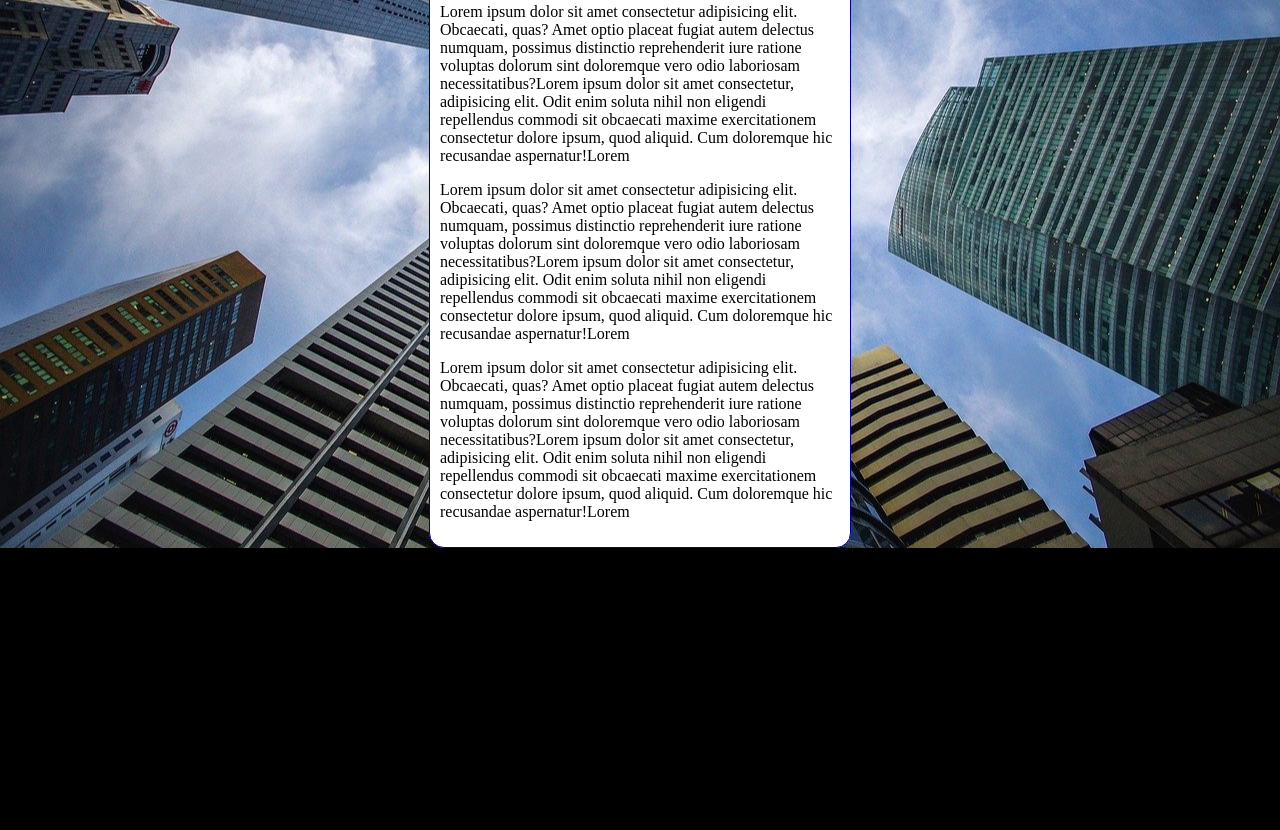
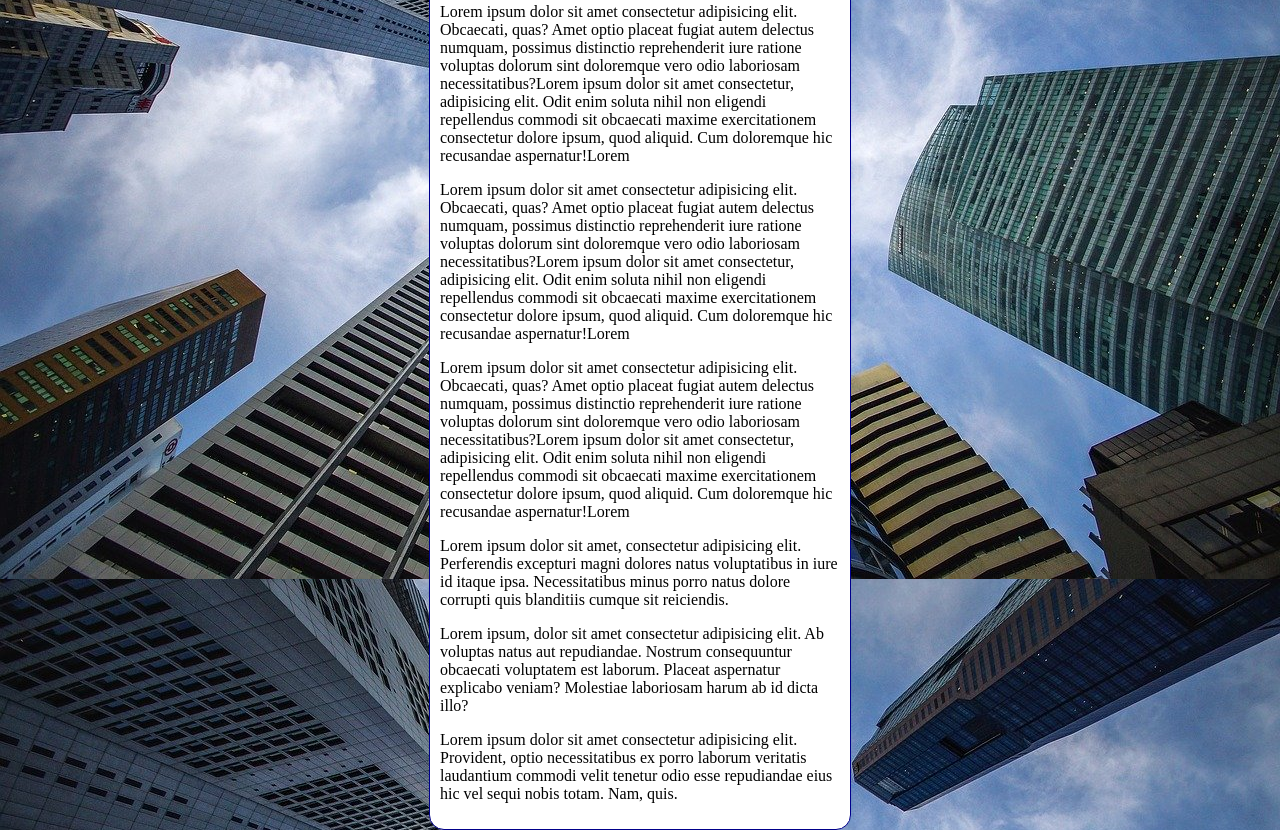
Before and after one commit to Helenprigoli/html-css, a plain HTML site: page exercicios/exe 022/fundo006.html in a window 1280 px wide. Shown: the part 274-1104 px from the top of the page. Before the commit the page ends 822 px from the top, so only its background shows below. Drawn offline with Linux system fonts and the light colour scheme.

Commit message:
atualizado

```diff
--- a/exercicios/exe 022/fundo006.html
+++ b/exercicios/exe 022/fundo006.html
@@ -4,14 +4,21 @@
     <meta charset="UTF-8">
     <meta http-equiv="X-UA-Compatible" content="IE=edge">
     <meta name="viewport" content="width=device-width, initial-scale=1.0">
-    <title>Document</title>
+    <title>Fundo fixo de tela</title>
     <style>
         body{
-            height: 100vh;
-            background-color: black;
+            height:100vh;
+           /* background-color: black;
             background-image: url(imagens/wallpaper002.jpg);
             background-position: center center;
             background-repeat: no-repeat;
+            background-size: cover;
+            background-attachment: fixed; */
+
+            /* Shorthand - background color > image > position > repeat > (size) > attachment
+            */
+
+            background: black url('imagens/wallpaper002.jpg') center center no-repeat fixed;
             background-size: cover;
         }
         main{
@@ -31,6 +38,9 @@
         <p>Lorem ipsum dolor sit amet consectetur adipisicing elit. Obcaecati, quas? Amet optio placeat fugiat autem delectus numquam, possimus distinctio reprehenderit iure ratione voluptas dolorum sint doloremque vero odio laboriosam necessitatibus?Lorem ipsum dolor sit amet consectetur, adipisicing elit. Odit enim soluta nihil non eligendi repellendus commodi sit obcaecati maxime exercitationem consectetur dolore ipsum, quod aliquid. Cum doloremque hic recusandae aspernatur!Lorem</p>
         <p>Lorem ipsum dolor sit amet consectetur adipisicing elit. Obcaecati, quas? Amet optio placeat fugiat autem delectus numquam, possimus distinctio reprehenderit iure ratione voluptas dolorum sint doloremque vero odio laboriosam necessitatibus?Lorem ipsum dolor sit amet consectetur, adipisicing elit. Odit enim soluta nihil non eligendi repellendus commodi sit obcaecati maxime exercitationem consectetur dolore ipsum, quod aliquid. Cum doloremque hic recusandae aspernatur!Lorem</p>
         <p>Lorem ipsum dolor sit amet consectetur adipisicing elit. Obcaecati, quas? Amet optio placeat fugiat autem delectus numquam, possimus distinctio reprehenderit iure ratione voluptas dolorum sint doloremque vero odio laboriosam necessitatibus?Lorem ipsum dolor sit amet consectetur, adipisicing elit. Odit enim soluta nihil non eligendi repellendus commodi sit obcaecati maxime exercitationem consectetur dolore ipsum, quod aliquid. Cum doloremque hic recusandae aspernatur!Lorem</p>
+        <p>Lorem ipsum dolor sit amet, consectetur adipisicing elit. Perferendis excepturi magni dolores natus voluptatibus in iure id itaque ipsa. Necessitatibus minus porro natus dolore corrupti quis blanditiis cumque sit reiciendis.</p>
+        <p>Lorem ipsum, dolor sit amet consectetur adipisicing elit. Ab voluptas natus aut repudiandae. Nostrum consequuntur obcaecati voluptatem est laborum. Placeat aspernatur explicabo veniam? Molestiae laboriosam harum ab id dicta illo?</p>
+        <p>Lorem ipsum dolor sit amet consectetur adipisicing elit. Provident, optio necessitatibus ex porro laborum veritatis laudantium commodi velit tenetur odio esse repudiandae eius hic vel sequi nobis totam. Nam, quis.</p>
     </main>
 
 </body>
```
